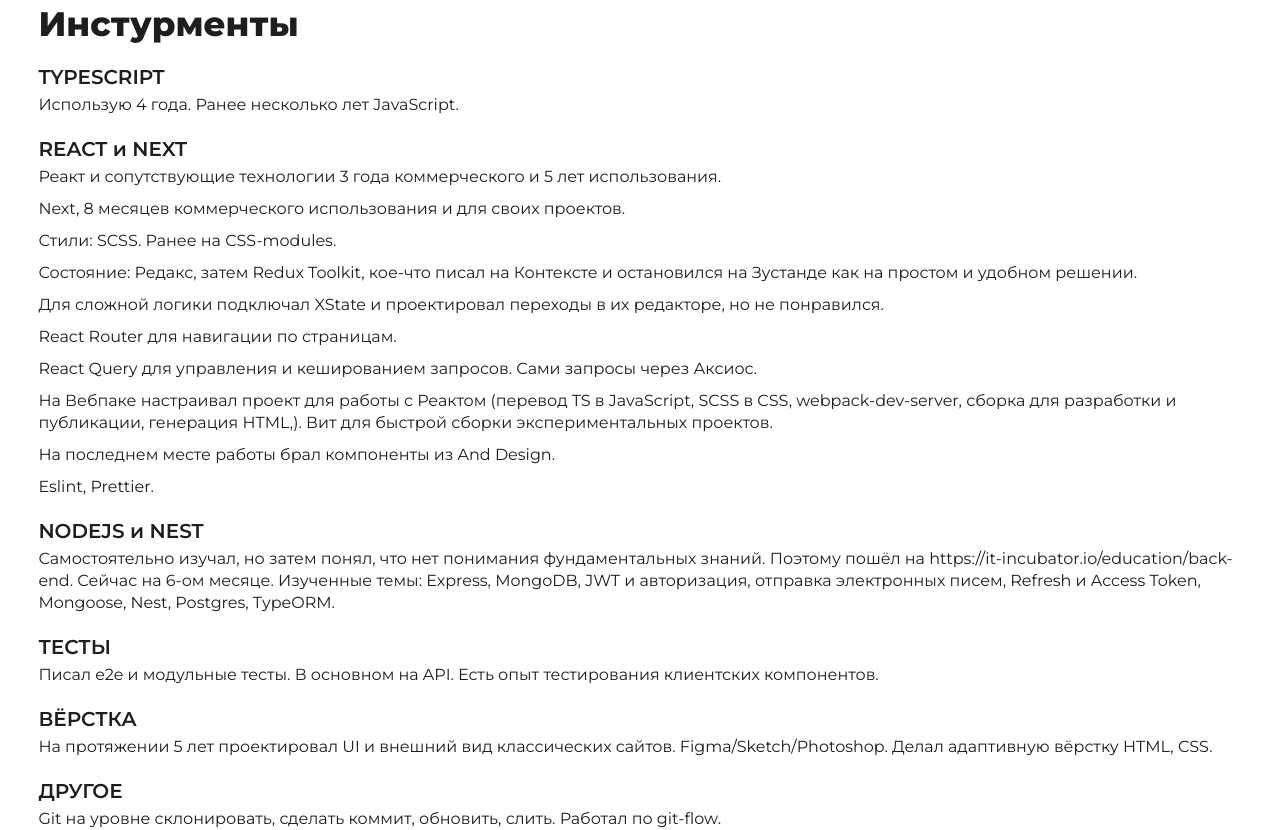
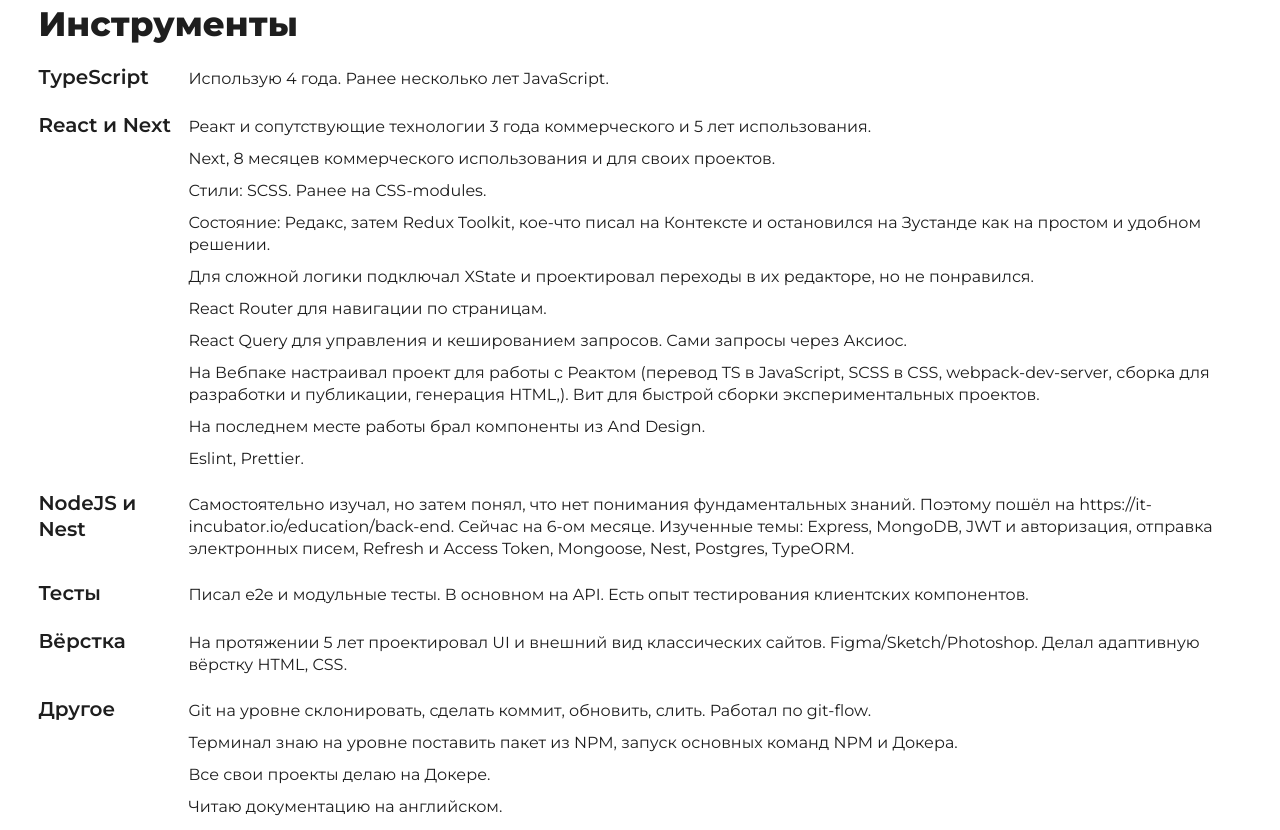
Before and after one commit to AndrewKozinsky/resume_4, a Next.js app in the folder face_r/: page / in a window 1280 px wide. Shown: the part 1940-2770 px from the top of the page. Built offline with nearby package versions, Linux system fonts and the light colour scheme.

Commit message:
Унифицирован компонент заголовка

```diff
--- a/face_r/package.json
+++ b/face_r/package.json
@@ -9,6 +9,7 @@
     "lint": "next lint"
   },
   "dependencies": {
+    "classnames": "^2.5.1",
     "next": "14.2.3",
     "react": "^18",
     "react-dom": "^18",
--- a/face_r/src/_pages/main/Contacts/Contacts.tsx
+++ b/face_r/src/_pages/main/Contacts/Contacts.tsx
@@ -5,11 +5,10 @@ import './Contacts.scss'
 function Contacts() {
 	return (
 		<div>
-			<Header text="Контакты" />
+			<Header tag="h2">Контакты</Header>
 			<div className="contacts">
 				<p>andkozinsky@gmail.com</p>
 				<p>8 (919) 842-35-99</p>
-				<p>Skype: andkozinskiy</p>
 				<p>Telegram: @AndrewKozinsky</p>
 			</div>
 		</div>
--- a/face_r/src/_pages/main/Experience/Experience.tsx
+++ b/face_r/src/_pages/main/Experience/Experience.tsx
@@ -7,7 +7,7 @@ import './Experience.scss'
 function Experience() {
 	return (
 		<div>
-			<Header text="Опыт работы" />
+			<Header tag="h2">Опыт работы</Header>
 			<div className="experience">
 				<div className="experience__items">
 					{experienceConfig.toReversed().map((configItem) => {
--- a/face_r/src/_pages/main/Projects/Projects.scss
+++ b/face_r/src/_pages/main/Projects/Projects.scss
@@ -8,12 +8,6 @@
 
 .project {
 
-}
-
-.project__name {
-	font-size: 2.2rem;
-	line-height: 2.6rem;
-	font-weight: 600;
 }
 
 .project__site {
--- a/face_r/src/_pages/main/Projects/Projects.tsx
+++ b/face_r/src/_pages/main/Projects/Projects.tsx
@@ -7,7 +7,7 @@ import './Projects.scss'
 function Projects() {
 	return (
 		<div>
-			<Header text="Собственные проекты" />
+			<Header tag="h2">Собственные проекты</Header>
 			<div className="projects">
 				{projectsConfig.map((configItem) => {
 					return <ExperienceItem configItem={configItem} />
@@ -28,7 +28,7 @@ function ExperienceItem(props: ExperienceItemProps) {
 
 	return (
 		<div className="project">
-			<p className="project__name">{configItem.name}</p>
+			<Header tag="h3">{configItem.name}</Header>
 			{configItem.github && (
 				<p className="project__site">
 					<a href={'https://' + configItem.github} className="link">
--- a/face_r/src/_pages/main/Tools/Tools.scss
+++ b/face_r/src/_pages/main/Tools/Tools.scss
@@ -1,20 +1,27 @@
+@import '../../../styles/variables.scss';
+
 .tools {
 	display: flex;
 	flex-direction: column;
 	gap: 2rem;
 }
 
-.tools__item {
+.tool {
+	display: flex;
+}
+
+.tool__left-part {
+	width: $leftCell;
+	flex-shrink: 0;
+	box-sizing: border-box;
+	padding-right: 1rem;
+}
+
+.tool__right-part {
 
 }
 
-.tools__item-name {
-	font-size: 2rem;
-	line-height: 2.6rem;
-	font-weight: 600;
-}
-
-.tools__item-description {
+.tool__description {
 	display: flex;
 	flex-direction: column;
 	gap: 1rem;
--- a/face_r/src/_pages/main/Tools/Tools.tsx
+++ b/face_r/src/_pages/main/Tools/Tools.tsx
@@ -6,7 +6,7 @@ import './Tools.scss'
 function Tools() {
 	return (
 		<div>
-			<Header text="Инстурменты" />
+			<Header tag="h2">Инструменты</Header>
 			<div className="tools">
 				{toolsConfig.map((configItem) => {
 					return <Tool configItem={configItem} />
@@ -26,12 +26,16 @@ function Tool(props: ToolProps) {
 	const { configItem } = props
 
 	return (
-		<div className="tools__item">
-			<p className="tools__item-name">{configItem.toolName}</p>
-			<div className="tools__item-description">
-				{configItem.description.map((text) => {
-					return <p>{text}</p>
-				})}
+		<div className="tool">
+			<div className="tool__left-part">
+				<Header tag="h3">{configItem.toolName}</Header>
+			</div>
+			<div className="tool__right-part">
+				<div className="tool__description">
+					{configItem.description.map((text) => {
+						return <p>{text}</p>
+					})}
+				</div>
 			</div>
 		</div>
 	)
--- a/face_r/src/_pages/main/Tools/fn/config.ts
+++ b/face_r/src/_pages/main/Tools/fn/config.ts
@@ -7,11 +7,11 @@ export type ToolsConfig = ToolConfig[]
 
 export const toolsConfig: ToolsConfig = [
 	{
-		toolName: 'TYPESCRIPT',
+		toolName: 'TypeScript',
 		description: ['Использую 4 года. Ранее несколько лет JavaScript.'],
 	},
 	{
-		toolName: 'REACT и NEXT',
+		toolName: 'React и Next',
 		description: [
 			'Реакт и сопутствующие технологии 3 года коммерческого и 5 лет использования.',
 			'Next, 8 месяцев коммерческого использования и для своих проектов.',
@@ -26,25 +26,25 @@ export const toolsConfig: ToolsConfig = [
 		],
 	},
 	{
-		toolName: 'NODEJS и NEST',
+		toolName: 'NodeJS и Nest',
 		description: [
 			'Самостоятельно изучал, но затем понял, что нет понимания фундаментальных знаний. Поэтому пошёл на https://it-incubator.io/education/back-end. Сейчас на 6-ом месяце. Изученные темы: Express, MongoDB, JWT и авторизация, отправка электронных писем, Refresh и Access Token, Mongoose, Nest, Postgres, TypeORM.',
 		],
 	},
 	{
-		toolName: 'ТЕСТЫ',
+		toolName: 'Тесты',
 		description: [
 			'Писал e2e и модульные тесты. В основном на API. Есть опыт тестирования клиентских компонентов.',
 		],
 	},
 	{
-		toolName: 'ВЁРСТКА',
+		toolName: 'Вёрстка',
 		description: [
 			'На протяжении 5 лет проектировал UI и внешний вид классических сайтов. Figma/Sketch/Photoshop. Делал адаптивную вёрстку HTML, CSS.',
 		],
 	},
 	{
-		toolName: 'ДРУГОЕ',
+		toolName: 'Другое',
 		description: [
 			'Git на уровне склонировать, сделать коммит, обновить, слить. Работал по git-flow.',
 			'Терминал знаю на уровне поставить пакет из NPM, запуск основных команд NPM и Докера.',
--- a/face_r/src/_pages/main/common/Header/Header.scss
+++ b/face_r/src/_pages/main/common/Header/Header.scss
@@ -1,6 +1,16 @@
 .header {
-	font-size: 3.4rem;
-	line-height: 4rem;
-	font-weight: 800;
-	margin-bottom: 2rem;
+
+	&--h2 {
+		font-size: 3.4rem;
+		line-height: 4rem;
+		font-weight: 800;
+		margin-bottom: 2rem;
+	}
+
+	&--h3 {
+		font-size: 2rem;
+		line-height: 2.6rem;
+		font-weight: 600;
+		margin-bottom: .2rem;
+	}
 }
--- a/face_r/src/_pages/main/common/Header/Header.tsx
+++ b/face_r/src/_pages/main/common/Header/Header.tsx
@@ -1,14 +1,19 @@
 import React from 'react'
+import cn from 'classnames'
 import './Header.scss'
 
 type HeaderProps = {
-	text: string
+	children: string
+	tag: 'h2' | 'h3'
 }
 
 function Header(props: HeaderProps) {
-	const { text } = props
+	const { tag, children } = props
 
-	return <h2 className="header">{text}</h2>
+	const Tag = tag
+
+	return <Tag className={cn('header', 'header--' + tag)}>{children}</Tag>
+	// return <Tag>555</Tag>
 }
 
 export default Header
```
Also changed, not shown: 1 other file (tests, documents, lock files or other folders).
